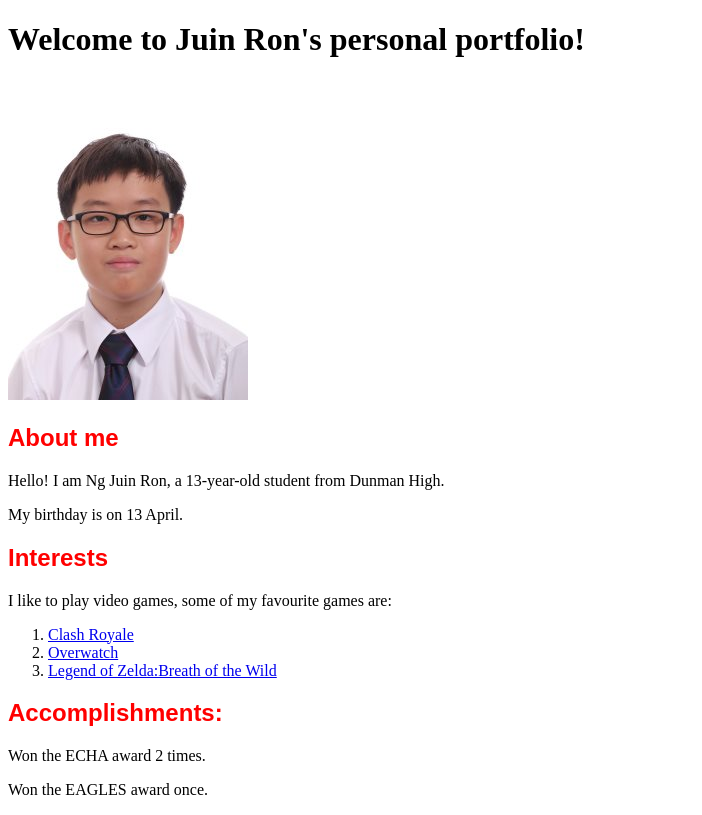
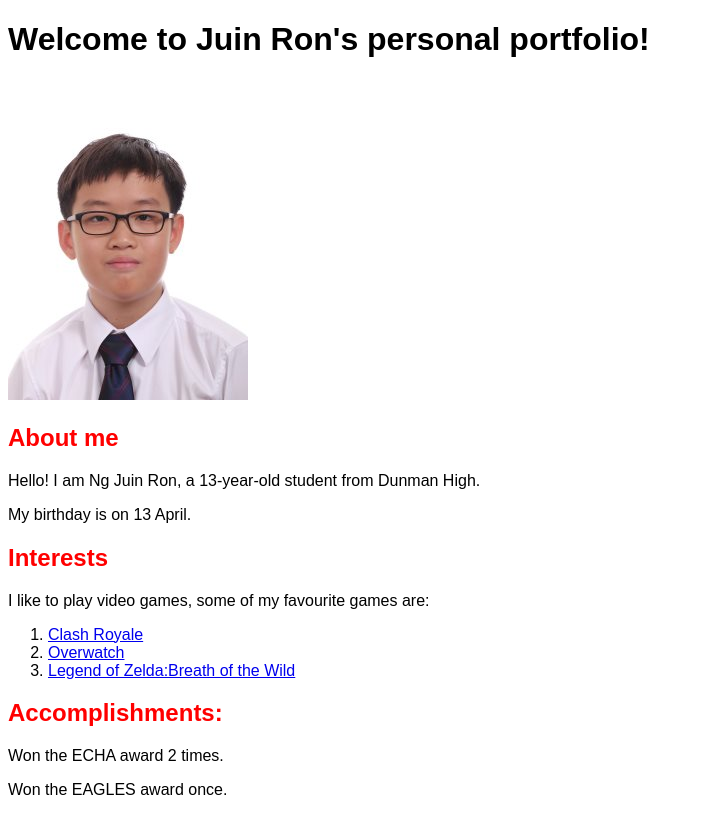
Before and after one commit to dhs17y1engjuinron/dhs17y1engjuinron.github.io, a plain HTML site: page index.html in a window 1280 px wide. Shown: the whole page, without its empty margins (0-702 px from the left). Drawn offline with Linux system fonts and the light colour scheme.

Commit message:
Update style.css

```diff
--- a/style.css
+++ b/style.css
@@ -1,4 +1,8 @@
+* {
+  font-family:'Arial';
+}
 h2 {
-font-family: 'Arial';
   color: red;
 }
+p {
+  font-size: 20;
```
